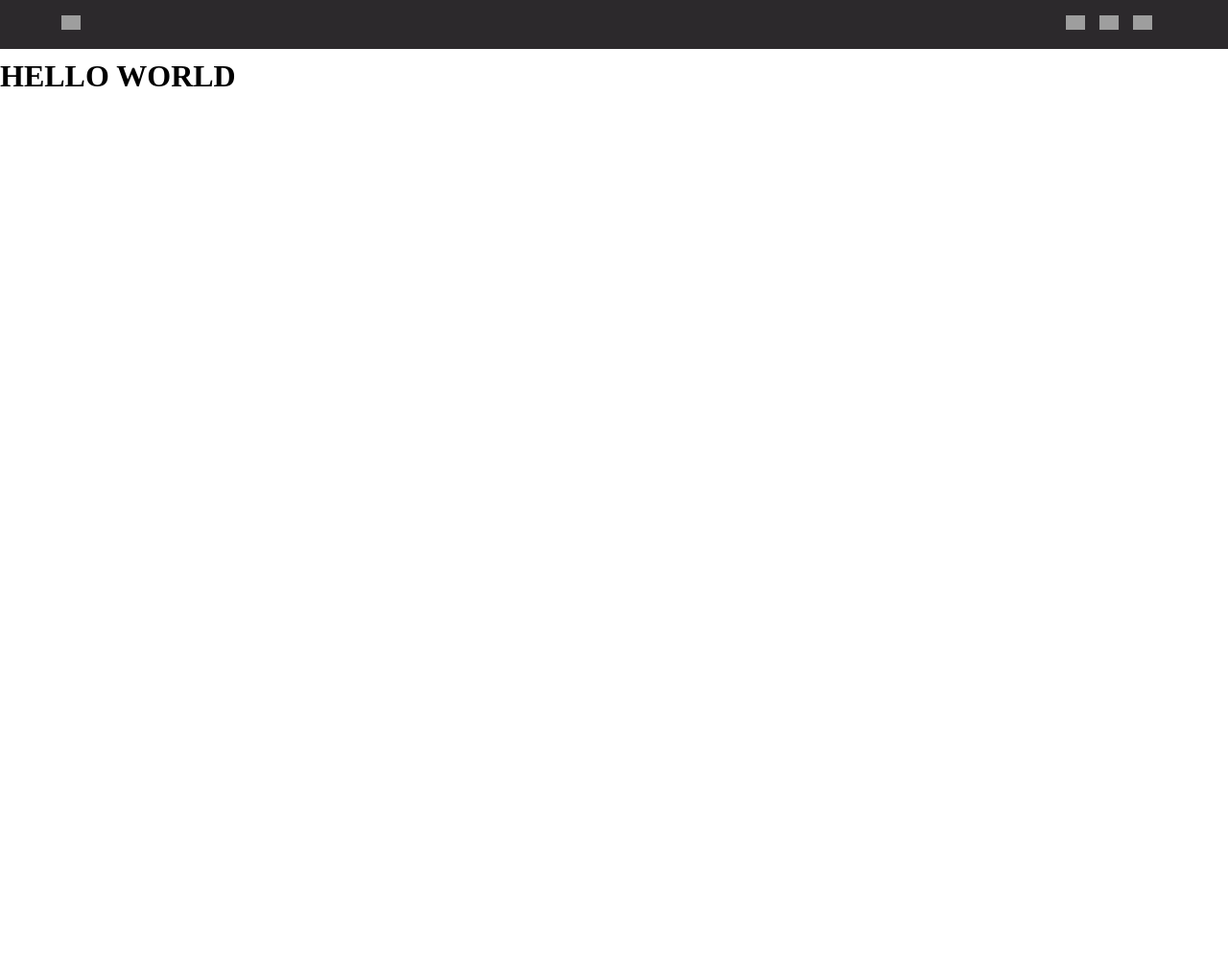
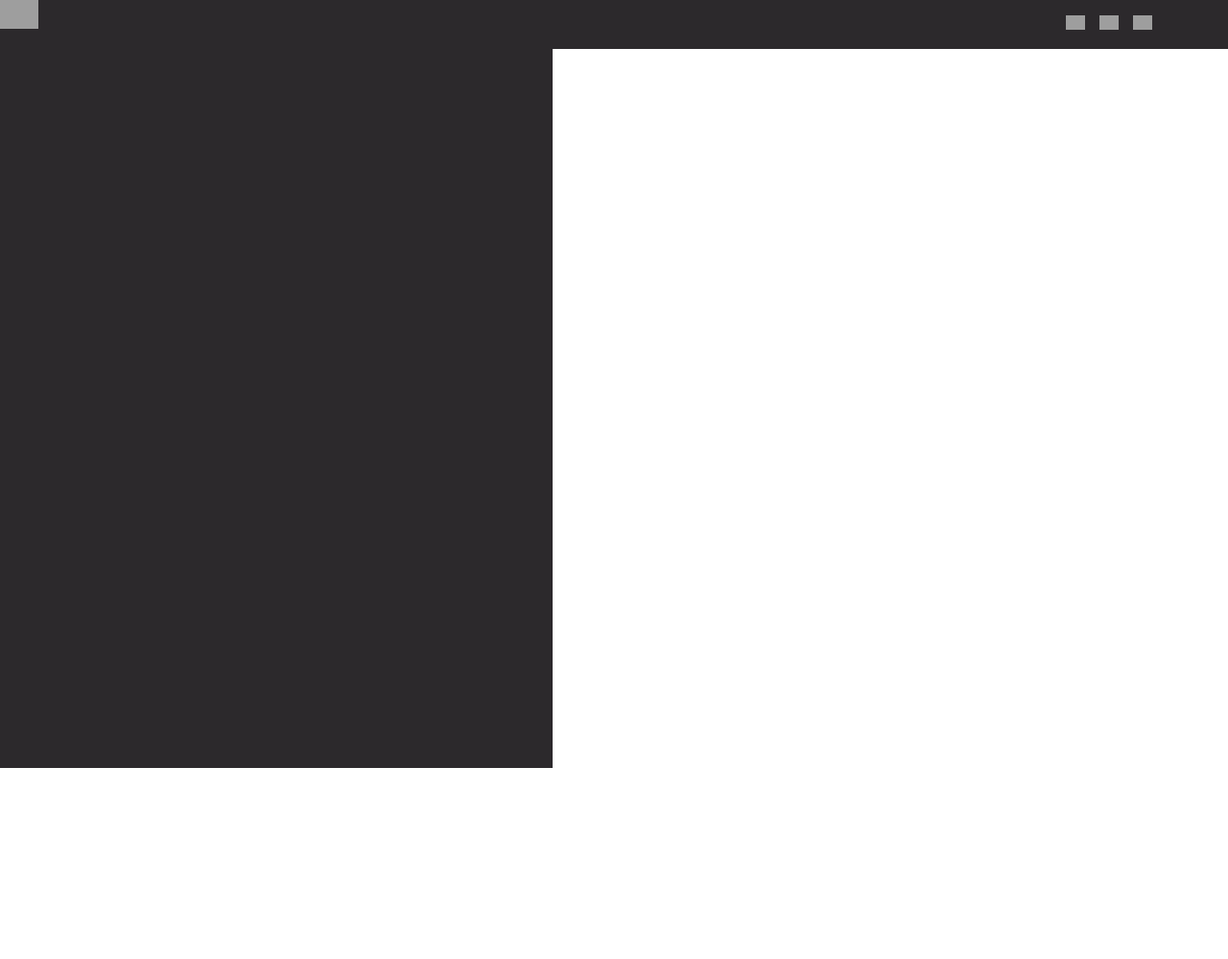
Before and after one commit to lucyscript/WebprojectDat310, a Flask app: page / in a window 1280 px wide, after a click that opens the changed part. Shown: the top 999 px of the page at 96% size. Run offline with Flask 3, Linux system fonts and the light colour scheme; grey boxes are pictures that could not be loaded.

Commit message:
side menu go brr

```diff
--- a/HTML/templates/base.html
+++ b/HTML/templates/base.html
@@ -21,7 +21,7 @@
     </header>
 
     <div id="side_menu">
-        <img src="https://uxwing.com/wp-content/themes/uxwing/download/education-school/x-alphabet-round-icon.png" width="2+" onclick="side_menu_close()">
+        <img class="side_menu_button" src="https://uxwing.com/wp-content/themes/uxwing/download/education-school/x-alphabet-round-icon.png" width="40px" onclick="side_menu_close()">
     </div>
 
     <main>
--- a/static/CSS/base.css
+++ b/static/CSS/base.css
@@ -60,7 +60,7 @@ nav .side_menu_button {
 	position: fixed;
 	top: 0;
 	left: 0;
-	width: 0;
+	width: 0%;
 	height: 100%;
 	background-color: #2C292C;
 	z-index: 2;
--- a/static/JS/base.js
+++ b/static/JS/base.js
@@ -1,10 +1,10 @@
 
 function side_menu_open() {
-    document.getElementById("side-menu").style.width = "40%";
-    document.getElementById("side-menu").style.display = "block";
+    document.getElementById("side_menu").style.width = "45%";
+    document.getElementById("side_menu").style.display = "block";
 }
 
 function side_menu_close() {
-    document.getElementById("side-menu").style.width = "0";
-    document.getElementById("side-menu").style.display = "none";
+    document.getElementById("side_menu").style.width = "0";
+    document.getElementById("side_menu").style.display = "none";
 }
```
